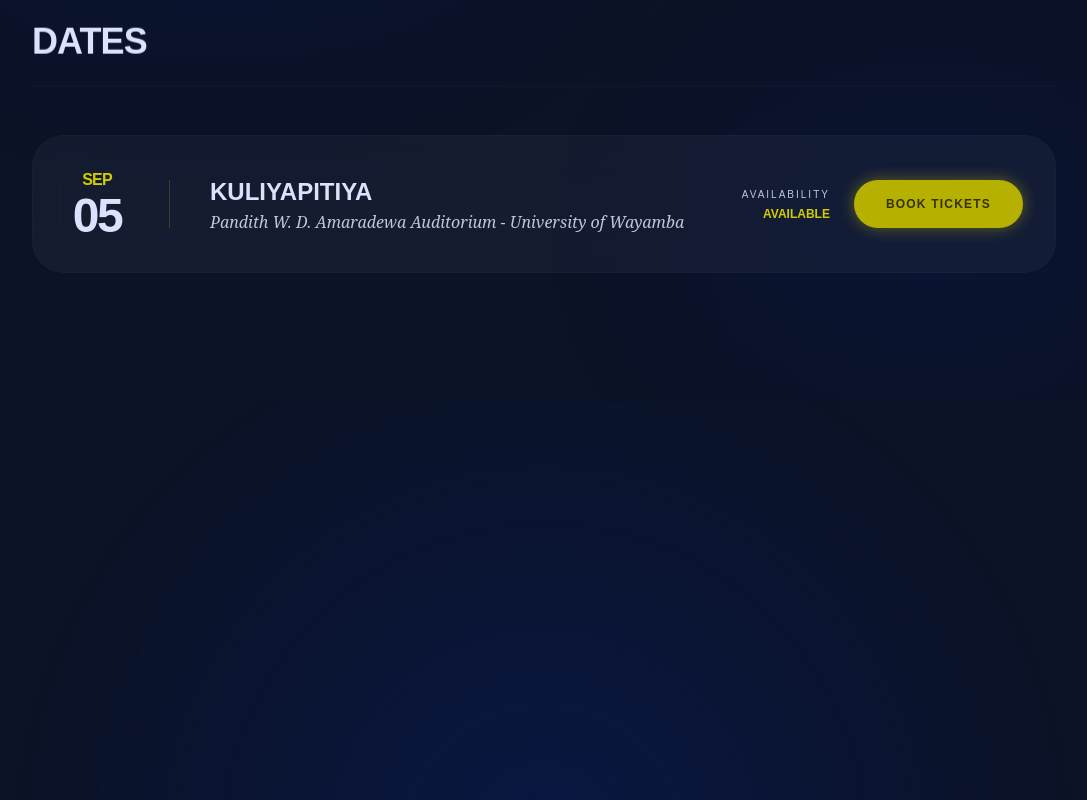
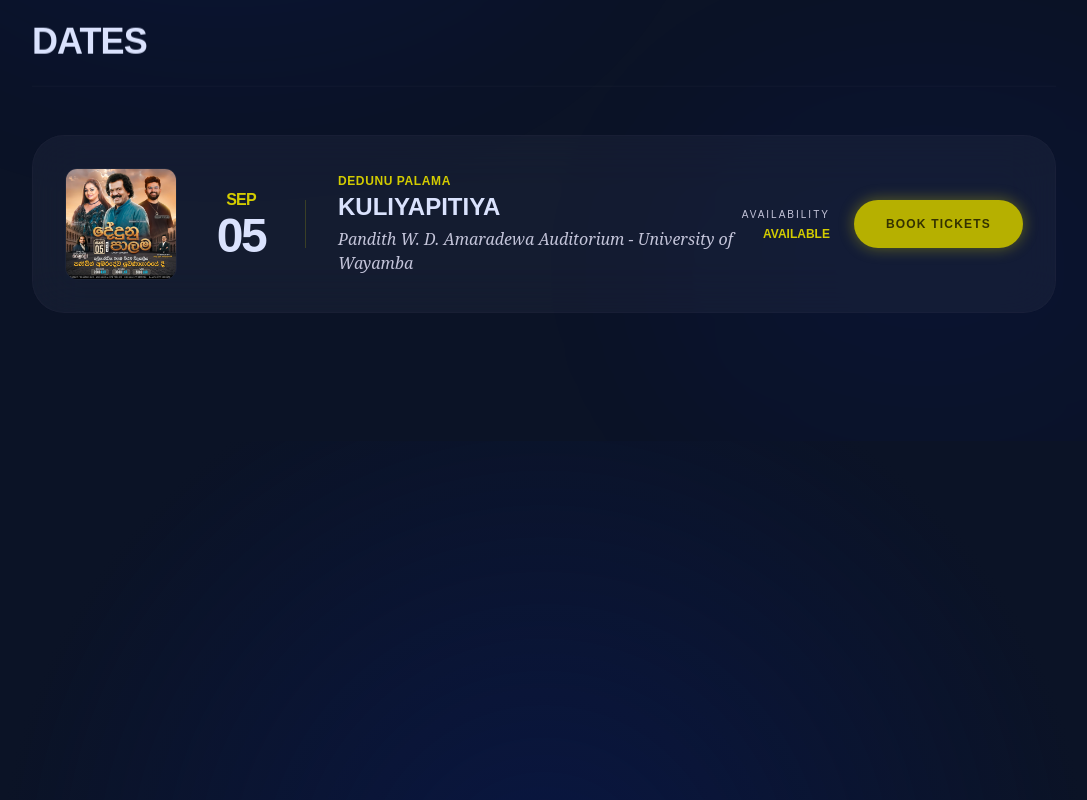
Before and after one commit to AviNadeemal/Music_Portfolio, a React (Create React App) app: page / in a window 1280 px wide. Shown: the part 3320-4120 px from the top of the page, without its empty margins (96-1183 px from the left). Built offline with nearby package versions, Linux system fonts and the light colour scheme; the HTML template or start-up script is replaced by a standard one.

Commit message:
Updated show section(added the poster)

```diff
--- a/src/pages/Shows/Shows.jsx
+++ b/src/pages/Shows/Shows.jsx
@@ -5,26 +5,29 @@ const shows = [
   {
     month: "SEP",
     day: "05",
+    title: "DEDUNU PALAMA",
     city: "KULIYAPITIYA",
     venue: "Pandith W. D. Amaradewa Auditorium - University of Wayamba",
     availability: "AVAILABLE",
-    status: "book"
+    status: "book",
+    poster: "/images/IMG_5230.jpeg"
   }
 ];
 
 const Shows = () => {
   const showsSectionRef = useRef(null);
   const [isShowsVisible, setIsShowsVisible] = useState(false);
+  const [selectedPoster, setSelectedPoster] = useState(null);
 
   useEffect(() => {
     const observer = new IntersectionObserver(
       ([entry]) => {
         if (entry.isIntersecting) {
           setIsShowsVisible(true);
-          observer.disconnect(); // Triggers once on first scroll
+          observer.disconnect();
         }
       },
-      { threshold: 0.15 } // Triggers when 15% of section enters viewport
+      { threshold: 0.15 }
     );
 
     if (showsSectionRef.current) {
@@ -66,8 +69,8 @@ const Shows = () => {
           ></div>
         </div>
 
-       {/* Tour Dates Header Line */}
-       <div className="mb-12 border-b border-outline-variant/20 pb-6 scroll-fade-up delay-200">
+        {/* Tour Dates Header Line */}
+        <div className="mb-12 border-b border-outline-variant/20 pb-6 scroll-fade-up delay-200">
           <h3 className="font-headline text-3xl md:text-4xl font-bold tracking-tight">DATES</h3>
         </div>
 
@@ -76,35 +79,60 @@ const Shows = () => {
           {shows.map((show, i) => (
             <div
               key={i}
-              className={`show-card scroll-fade-up delay-300 group relative backdrop-blur-xl rounded-[1.5rem] md:rounded-[2rem] p-6 md:p-8 flex flex-col sm:flex-row items-start sm:items-center justify-between gap-6 border ${
+              className={`show-card scroll-fade-up delay-300 group relative backdrop-blur-xl rounded-[1.5rem] md:rounded-[2rem] p-5 md:p-8 flex flex-col lg:flex-row items-start lg:items-center justify-between gap-6 border ${
                 show.status === 'soldout'
                   ? 'bg-surface-container-low/20 border-outline-variant/5 opacity-50'
                   : 'bg-surface-variant/30 border-outline-variant/10 hover:bg-surface-variant/40'
               }`}
             >
-              <div className="flex items-center gap-6 md:gap-10 w-full sm:w-auto">
-                <div className="flex flex-col items-center min-w-[64px]">
-                  <span className="font-label text-tertiary text-base font-bold tracking-tighter">
+              <div className="flex items-center gap-3 sm:gap-6 md:gap-8 w-full lg:w-auto">
+                {/* Clickable Poster Thumbnail */}
+                {show.poster && (
+                  <button
+                    onClick={() => setSelectedPoster(show.poster)}
+                    className="w-16 h-16 sm:w-24 sm:h-24 md:w-28 md:h-28 rounded-xl overflow-hidden shrink-0 border border-outline-variant/20 focus:outline-none cursor-pointer group/poster relative"
+                  >
+                    <img
+                      src={show.poster}
+                      alt={`${show.city} concert poster`}
+                      className="w-full h-full object-cover group-hover/poster:scale-110 transition-transform duration-300"
+                    />
+                  </button>
+                )}
+
+                {/* Date Display */}
+                <div className="flex flex-col items-center shrink-0 min-w-[40px] sm:min-w-[64px]">
+                  <span className="font-label text-tertiary text-xs sm:text-base font-bold tracking-tighter">
                     {show.month}
                   </span>
-                  <span className="font-headline text-4xl md:text-5xl font-extrabold tracking-tighter leading-none">
+                  <span className="font-headline text-2xl sm:text-4xl md:text-5xl font-extrabold tracking-tighter leading-none">
                     {show.day}
                   </span>
                 </div>
-                <div className="w-[1px] h-12 bg-tertiary/20 hidden md:block"></div>
-                <div>
-                  <h4 className="font-headline text-xl md:text-2xl font-bold text-on-surface group-hover:text-tertiary transition-colors">
+
+                {/* Divider Line */}
+                <div className="w-[1px] h-10 md:h-12 bg-tertiary/20 shrink-0"></div>
+
+                {/* Info Block */}
+                <div className="min-w-0 flex-1">
+                  {show.title && (
+                    <span className="font-label text-tertiary text-[10px] sm:text-xs font-bold tracking-wider uppercase block mb-0.5">
+                      {show.title}
+                    </span>
+                  )}
+                  <h4 className="font-headline text-base sm:text-xl md:text-2xl font-bold text-on-surface group-hover:text-tertiary transition-colors break-words">
                     {show.city}
                   </h4>
-                  <p className="font-body text-on-surface-variant italic text-base leading-tight mt-1">
+                  <p className="font-body text-on-surface-variant italic text-xs sm:text-base leading-tight mt-1">
                     {show.venue}
                   </p>
                 </div>
               </div>
 
-              <div className="flex items-center gap-4 md:gap-6 w-full sm:w-auto justify-between sm:justify-end">
-                <div className="hidden lg:flex flex-col items-end">
-                  <span className="font-label text-[10px] text-on-surface-variant tracking-[0.2em] mb-1">
+              {/* Action / Status */}
+              <div className="flex items-center gap-4 md:gap-6 w-full lg:w-auto justify-between lg:justify-end border-t lg:border-t-0 pt-4 lg:pt-0 border-outline-variant/10">
+                <div className="flex lg:flex-col items-center lg:items-end gap-2 lg:gap-0">
+                  <span className="font-label text-[10px] text-on-surface-variant tracking-[0.2em] lg:mb-1">
                     AVAILABILITY
                   </span>
                   <span
@@ -131,7 +159,7 @@ const Shows = () => {
                     COMING SOON
                   </span>
                 ) : (
-                  <button className="animate-glow-btn bg-tertiary-container hover:bg-tertiary text-on-tertiary font-label font-bold px-6 md:px-8 py-3 md:py-4 rounded-full hover:scale-105 active:scale-95 text-xs tracking-widest uppercase transition-all duration-300">
+                  <button className="animate-glow-btn bg-tertiary-container hover:bg-tertiary text-on-tertiary font-label font-bold px-5 sm:px-6 md:px-8 py-2.5 sm:py-3 md:py-4 rounded-full hover:scale-105 active:scale-95 text-xs tracking-widest uppercase transition-all duration-300 shrink-0">
                     BOOK TICKETS
                   </button>
                 )}
@@ -140,6 +168,32 @@ const Shows = () => {
           ))}
         </div>
       </div>
+
+      {/* Enlarged Poster Modal */}
+      {selectedPoster && (
+        <div
+          className="fixed inset-0 z-50 bg-black/80 backdrop-blur-md flex items-center justify-center p-4"
+          onClick={() => setSelectedPoster(null)}
+        >
+          <div
+            className="relative max-w-2xl w-full max-h-[90vh] flex items-center justify-center"
+            onClick={(e) => e.stopPropagation()}
+          >
+            <button
+              onClick={() => setSelectedPoster(null)}
+              className="absolute -top-10 right-0 text-white hover:text-tertiary text-2xl font-bold p-2 focus:outline-none"
+              aria-label="Close modal"
+            >
+              ✕
+            </button>
+            <img
+              src={selectedPoster}
+              alt="Enlarged show poster"
+              className="max-w-full max-h-[85vh] rounded-2xl object-contain shadow-2xl border border-white/10"
+            />
+          </div>
+        </div>
+      )}
     </section>
   );
 };
```
Also changed, not shown: public/images/IMG_5230.jpeg (added).
